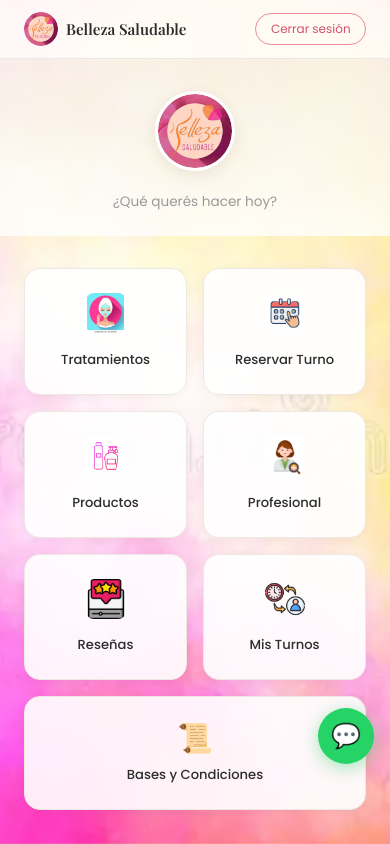
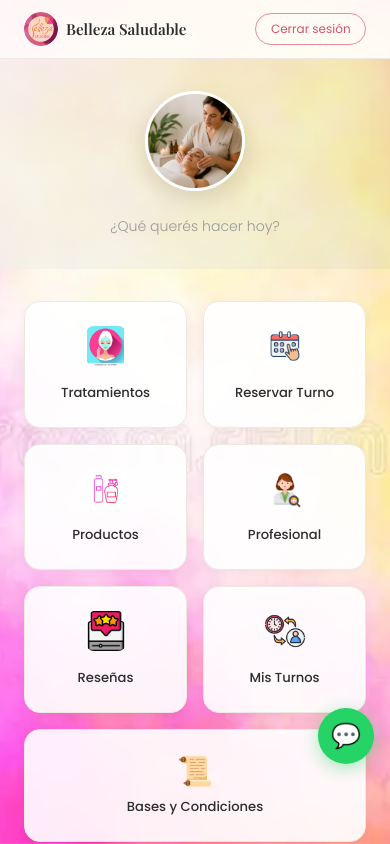
Before and after one commit to PameVillegas/belleza-saludable, a React (Vite) app in the folder frontend/: page /inicio in a window 390 px wide. Shown: the top 844 px of the page. Built offline with nearby package versions, Linux system fonts and the light colour scheme.

Commit message:
Seccion Bienvenida: imagen portada a derecha, texto brillante a izquierda, sin logo duplicado

```diff
--- a/frontend/src/pages/Home.jsx
+++ b/frontend/src/pages/Home.jsx
@@ -33,11 +33,15 @@ function Home() {
         </button>
       </header>
 
-      {/* Saludo */}
-      <div className="home-greeting">
-        <img src="/logobelleza.jpg" alt="Belleza Saludable" className="home-greeting-logo" />
-        {firstName && <h2 className="home-greeting-text">Bienvenida, {firstName} ✨</h2>}
-        <p className="home-greeting-sub">¿Qué querés hacer hoy?</p>
+      {/* Saludo con imagen de fondo */}
+      <div className="home-greeting-hero">
+        <div className="home-greeting-text-side">
+          {firstName && <h2 className="home-greeting-title">Bienvenida, {firstName} ✨</h2>}
+          <p className="home-greeting-subtitle">¿Qué querés hacer hoy?</p>
+        </div>
+        <div className="home-greeting-img-side">
+          <img src="/fotoportada.png" alt="Belleza Saludable" className="home-greeting-photo" />
+        </div>
       </div>
 
       {/* Grid de secciones */}
--- a/frontend/src/styles/global.css
+++ b/frontend/src/styles/global.css
@@ -1144,6 +1144,75 @@ body {
   background: linear-gradient(180deg, rgba(248, 244, 241, 0.85) 0%, rgba(255, 255, 255, 0.8) 100%);
 }
 
+/* Home Greeting Hero */
+.home-greeting-hero {
+  display: flex;
+  align-items: center;
+  padding: 2rem 1.5rem;
+  background: linear-gradient(135deg, rgba(248, 244, 241, 0.9) 0%, rgba(168, 184, 165, 0.15) 100%);
+  gap: 1rem;
+  overflow: hidden;
+}
+
+.home-greeting-text-side {
+  flex: 1;
+  text-align: left;
+}
+
+.home-greeting-title {
+  font-family: var(--font-display);
+  font-size: 1.5rem;
+  font-weight: 700;
+  color: var(--color-text);
+  margin-bottom: 0.3rem;
+  line-height: 1.2;
+  text-shadow: 0 0 20px rgba(201, 168, 106, 0.3), 0 0 40px rgba(201, 168, 106, 0.15);
+  background: linear-gradient(135deg, var(--color-text) 0%, var(--color-gold) 50%, var(--color-text) 100%);
+  background-size: 200% auto;
+  -webkit-background-clip: text;
+  -webkit-text-fill-color: transparent;
+  background-clip: text;
+  animation: shimmer 3s ease-in-out infinite;
+}
+
+@keyframes shimmer {
+  0%, 100% { background-position: 0% center; }
+  50% { background-position: 200% center; }
+}
+
+.home-greeting-subtitle {
+  font-size: 0.88rem;
+  color: var(--color-text-muted);
+  font-weight: 300;
+}
+
+.home-greeting-img-side {
+  flex-shrink: 0;
+}
+
+.home-greeting-photo {
+  width: 120px;
+  height: 120px;
+  border-radius: 50%;
+  object-fit: cover;
+  box-shadow: 0 8px 24px rgba(0, 0, 0, 0.12);
+  border: 3px solid white;
+}
+
+@media (max-width: 400px) {
+  .home-greeting-hero {
+    flex-direction: column-reverse;
+    text-align: center;
+  }
+  .home-greeting-text-side {
+    text-align: center;
+  }
+  .home-greeting-photo {
+    width: 100px;
+    height: 100px;
+  }
+}
+
 .home-greeting-logo {
   width: 80px;
   height: 80px;
```
